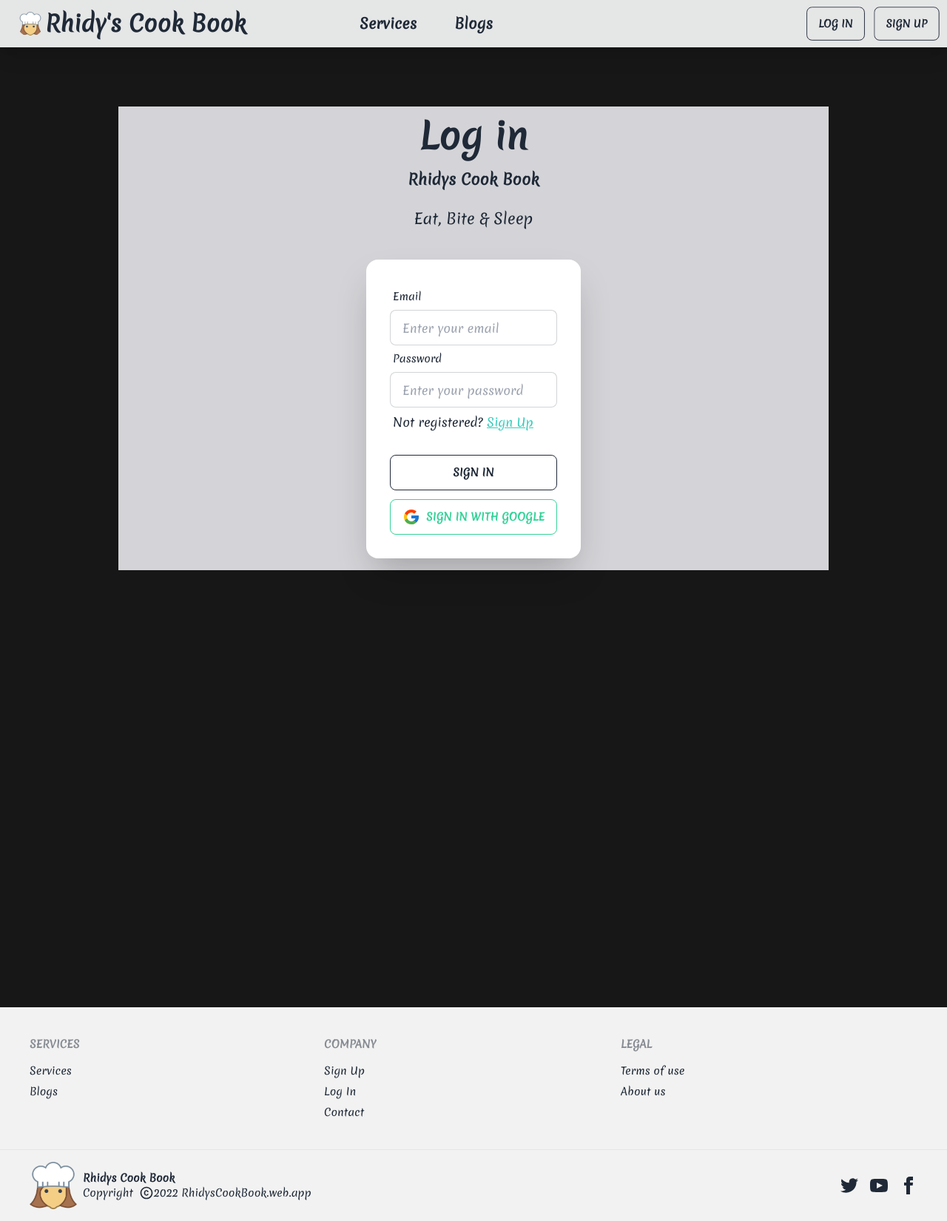
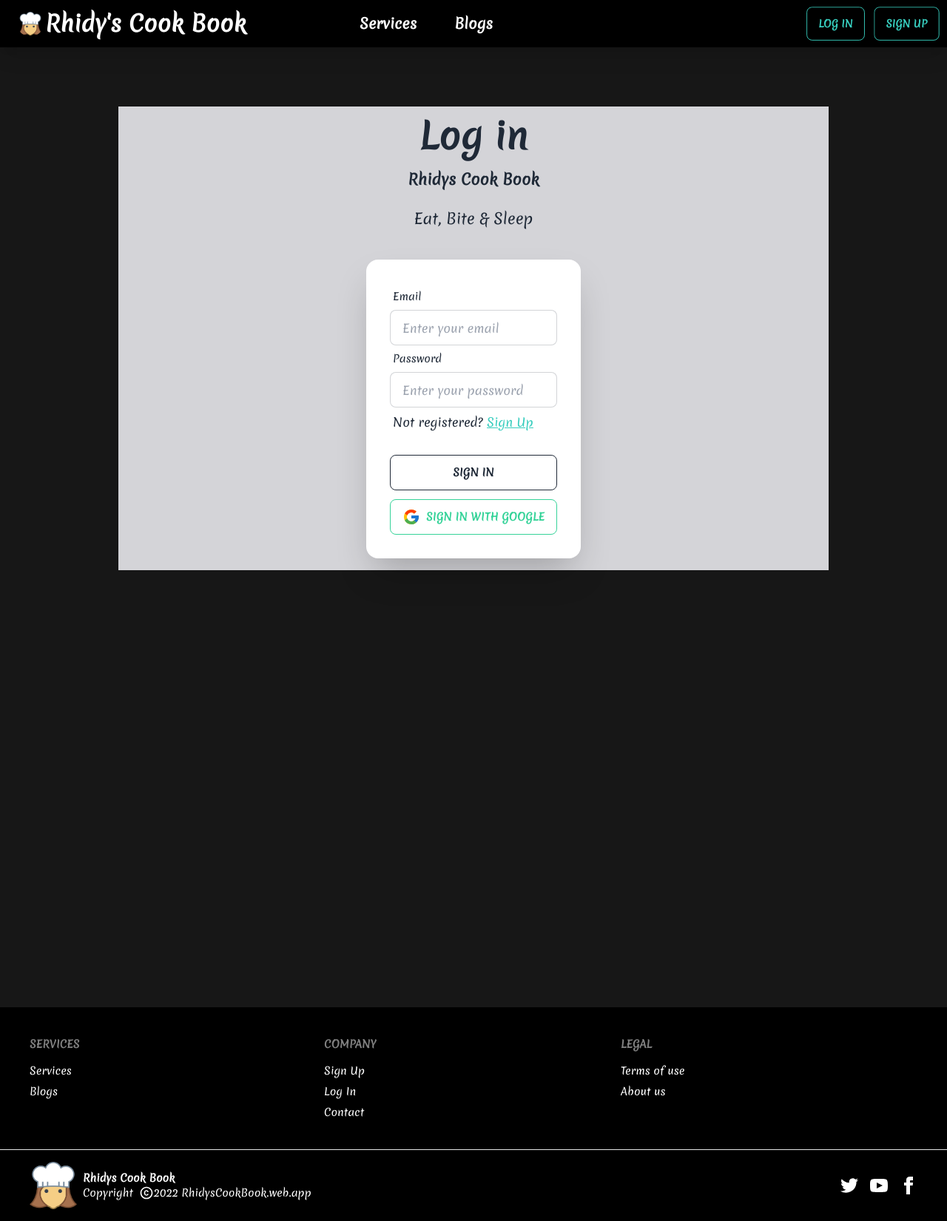
Before and after one commit to mdiibrahim/Rhidys-Cook-Book, a React (Create React App) app: page /login in a window 1280 px wide. Shown: the whole page at 74% size. Built offline with nearby package versions, Linux system fonts and the light colour scheme; no server answers.

Commit message:
header footer updated

```diff
--- a/src/Pages/Home/Banner/Banner.js
+++ b/src/Pages/Home/Banner/Banner.js
@@ -3,7 +3,7 @@ import {MdFoodBank} from 'react-icons/md'
 import { Link } from 'react-router-dom';
 const Banner = () => {
     return (
-        <div>
+        <div className=''>
             <div className="hero min-h-screen bg-cover" style={{ backgroundImage: `url("banner.jpg")` }}>
                 <div className="hero-overlay bg-opacity-70"></div>
                 <div className="hero-content text-center text-neutral-content">
--- a/src/Pages/Home/Customer/Customer.js
+++ b/src/Pages/Home/Customer/Customer.js
@@ -3,7 +3,7 @@ import React from 'react';
 const Customer = () => {
     return (
         <div className=''>
-            <h1 className='text-3xl text-center mt-16 mb-4 font-semibold'>Our dedicated customers: </h1>
+            <h1 className='text-3xl text-center mt-16 mb-4 font-semibold'>Our dedicated Partners: </h1>
             <div className='grid md:grid-cols-7 grid-cols-4 gap-1 '>
                <img className='rounded-2xl' src='res 1.png' alt=''/>
                <img src='res 2.png' alt=''  className='rounded-2xl'/>
--- a/src/Pages/Shared/Footer/Footer.js
+++ b/src/Pages/Shared/Footer/Footer.js
@@ -7,7 +7,7 @@ const Footer = () => {
         <div className='min-h-screen relative'>
             <div className=' absolute bottom-0 w-full'>
 
-                <footer className="footer p-10 bg-base-200 text-base-content">
+                <footer className="footer p-10 bg-black text-white">
                     <div>
                         <span className="footer-title">Services</span>
                         <Link to='/services'>Services</Link>
@@ -25,7 +25,7 @@ const Footer = () => {
                         <Link>About us</Link>
                     </div>
                 </footer>
-                <footer className="footer px-10 py-4 border-t bg-base-200 text-base-content border-base-300  mx-auto">
+                <footer className="footer px-10 py-4 border-t bg-black text-white border-base-300  mx-auto">
                     <div className="items-center grid-flow-col">
                         <img src="logo.png" className='w-16' alt="" />
                         <Link to='/'><b className='text-center'>Rhidys Cook Book</b> <br />Copyright<MdOutlineCopyright className='text-xl inline ml-2'/>2022 RhidysCookBook.web.app</Link>
--- a/src/Pages/Shared/Header/Header.js
+++ b/src/Pages/Shared/Header/Header.js
@@ -17,13 +17,13 @@ const Header = () => {
     return (
         <nav>
 
-            <nav className="navbar bg-base-300 shadow-xl">
+            <nav className="navbar bg-black text-white shadow-xl">
                 <nav className="navbar-start">
                     <nav className="dropdown">
                         <label tabIndex={0} className="btn btn-ghost lg:hidden">
                             <svg xmlns="http://www.w3.org/2000/svg" className="h-5 w-5" fill="none" viewBox="0 0 24 24" stroke="currentColor"><path strokeLinecap="round" strokeLinejoin="round" strokeWidth="2" d="M4 6h16M4 12h8m-8 6h16" /></svg>
                         </label>
-                        <ul tabIndex={0} className="menu menu-compact dropdown-content mt-3 p-6 shadow bg-base-100 rounded-box w-52">
+                        <ul tabIndex={0} className="menu menu-compact dropdown-content mt-3 p-6 shadow bg-black text-white rounded-box w-52">
                             <Link className='mb-3' to='/services'>Services</Link>
                             <Link className='mb-3' to='/blogs'>Blogs</Link>
 
@@ -32,7 +32,7 @@ const Header = () => {
                                 {
                                     user?.uid ?
                                         <nav className='items-center justify-center' >
-                                            <Link className="btn  btn-outline mr-2" onClick={handleLogOut}>Sign Out</Link>
+                                            <Link className="btn  btn-outline btn-accent mr-2" onClick={handleLogOut}>Sign Out</Link>
 
                                                 <img src={user?.photoURL} alt="" className='rounded-full w-12 ' />
 
@@ -40,8 +40,8 @@ const Header = () => {
 
                                         :
                                         <nav>
-                                            <Link className="btn  btn-outline mr-2" to='/login'>Log In</Link>
-                                            <Link className="btn  btn-outline" to='/signup'>Sign Up</Link>
+                                            <Link className="btn  btn-outline btn-accent btn-accent mr-2" to='/login'>Log In</Link>
+                                            <Link className="btn  btn-outline btn-accent" to='/signup'>Sign Up</Link>
                                         </nav>
 
                                 }
@@ -59,15 +59,15 @@ const Header = () => {
                         {
                             user?.uid ?
                                 <nav >
-                                    <Link className="btn  btn-outline mr-2" onClick={handleLogOut}>Sign Out</Link>
+                                    <Link className="btn  btn-outline btn-accent mr-2" onClick={handleLogOut}>Sign Out</Link>
                                     <Link><img src={user?.photoURL} alt="" className='rounded-full w-12 inline ml-1'/></Link>
 
                                 </nav>
 
                                 :
                                 <nav>
-                                    <Link className="btn  btn-outline mr-2" to='/login'>Log In</Link>
-                                    <Link className="btn  btn-outline" to='/signup'>Sign Up</Link>
+                                    <Link className="btn  btn-outline btn-accent mr-2" to='/login'>Log In</Link>
+                                    <Link className="btn  btn-outline btn-accent" to='/signup'>Sign Up</Link>
                                 </nav>
 
                         }
```
